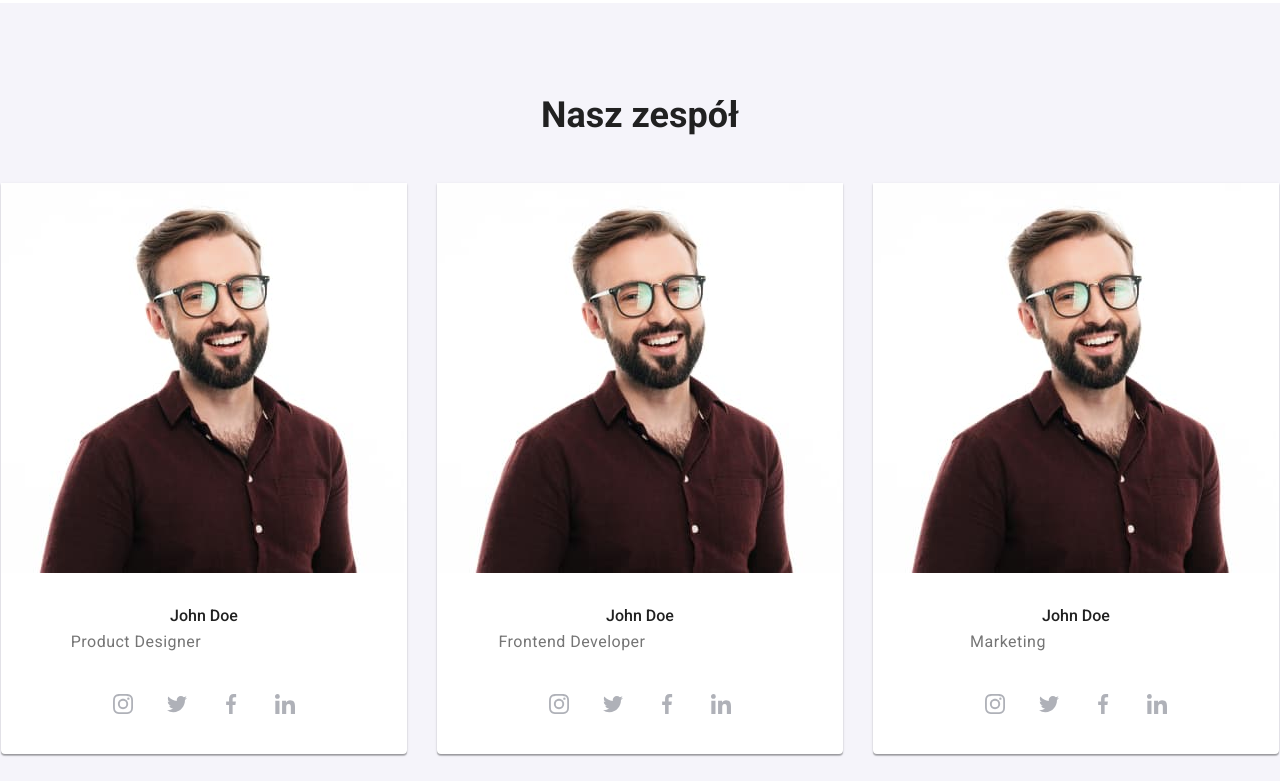
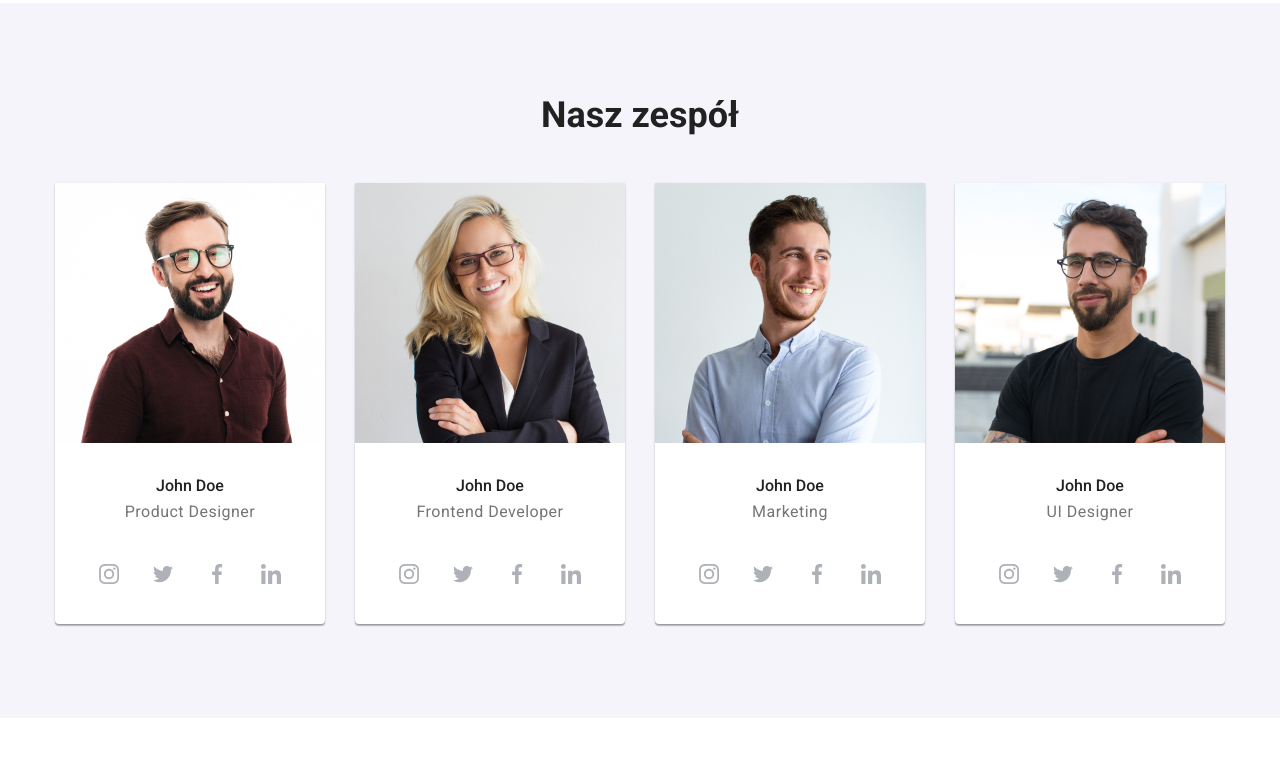
Before and after one commit to PrzemyslawGrz/goit-markup-hw-08, a plain HTML site: page index.html in a window 1280 px wide. Shown: the part 1289-2070 px from the top of the page. Drawn offline with nearby package versions, Linux system fonts and the light colour scheme.

Commit message:
poprawki

```diff
--- a/index.html
+++ b/index.html
@@ -209,12 +209,18 @@
             <li>
               <figure class="team__image">
                 <img
-                  alt="zdjęcie projektanta produktu"
-                  src="./images/product-designer-mbx1.jpg"
-                  srcset="images/product-designer.jpg 270w,
-images/product-designer-mbx1.jpg 450w,
-images/product-designer-dcx1.jpg 354w"
-sizes="(min-width: 1200px) 270px, (min-width: 768px) 354px, 450px;"
+                srcset="
+                  ./images/product-designer-mbx1.jpg 450w,
+                  ./images/product-designer-mbx2.jpg 900w,
+                  ./images/product-designer-tbx1.jpg 354w,
+                  ./images/product-designer-tbx2.jpg 708w,
+                  ./images/product-designer-dcx1.jpg 270w,
+                  ./images/product-designer-dcx2.jpg 540w
+                "
+                sizes="(min-width: 1200px) 270px, (min-width: 768px) 354px, (min-width: 480px) 450px, 100vw"
+                min-width="270"
+                src="./images/product-designer-dcx1.jpg"
+alt="zdjęcie projektanta produktu"
 
                 />
               <h3 class="team-member">John Doe</h3>
@@ -285,14 +291,19 @@ sizes="(min-width: 1200px) 270px, (min-width: 768px) 354px, 450px;"
           <ul class="team__box">
             <li>
               <figure class="team__image">
-                <img
-                  alt="zdjęcie programisty frontend"
-                  src="./images/product-designer-mbx1.jpg"
-                  srcset="images/product-designer.jpg 270w,
-images/product-designer-mbx1.jpg 450w,
-images/product-designer-dcx1.jpg 354w"
-sizes="(min-width: 1200px) 270px, (min-width: 768px) 354px, 450px;"
-
+                 <img
+                srcset="
+                  ./images/frontend-developer-mbx1.jpg 450w,
+                  ./images/frontend-developer-mbx2.jpg 900w,
+                  ./images/frontend-developer-tbx1.jpg 354w,
+                  ./images/frontend-developer-tbx2.jpg 708w,
+                  ./images/frontend-developer-dcx1.jpg 270w,
+                  ./images/frontend-developer-dcx2.jpg 540w
+                "
+                sizes="(min-width: 1200px) 270px, (min-width: 768px) 354px, (min-width: 480px) 450px, 100vw"
+                min-width="270"
+                src="./images/frontend-developer-dcx1.jpg"
+ alt="zdjęcie programisty frontend"
                 />
               <h3 class="team-member">John Doe</h3>
               <p class="team__position">
@@ -363,13 +374,18 @@ sizes="(min-width: 1200px) 270px, (min-width: 768px) 354px, 450px;"
             <li>
               <figure class="team__image">
                 <img
-                  alt="zdjęcie marketingowca"
-                   src="./images/product-designer-mbx1.jpg"
-                  srcset="images/product-designer.jpg 270w,
-images/product-designer-mbx1.jpg 450w,
-images/product-designer-dcx1.jpg 354w"
-sizes="(min-width: 1200px) 270px, (min-width: 768px) 354px, 450px;"
-
+                srcset="
+                  ./images/marketing-mbx1.jpg 450w,
+                  ./images/marketing-mbx2.jpg 900w,
+                  ./images/marketing-tbx1.jpg 354w,
+                  ./images/marketing-tbx2.jpg 708w,
+                  ./images/marketing-dcx1.jpg 270w,
+                  ./images/marketing-dcx2.jpg 540w
+                "
+                sizes="(min-width: 1200px) 270px, (min-width: 768px) 354px, (min-width: 480px) 450px, 100vw"
+                min-width="270"
+                src="./images/marketing-dcx1.jpg"
+alt="zdjęcie marketingowca"
                 />
               <h3 class="team-member">John Doe</h3>
               <p class="team__position">
@@ -439,14 +455,20 @@ sizes="(min-width: 1200px) 270px, (min-width: 768px) 354px, 450px;"
           <ul class="team__box">
             <li>
               <figure class="team__image">
-                <img
-                  alt="zdjęcie ui projektanta"
-                   src="./images/product-designer-mbx1.jpg"
-                  srcset="images/product-designer.jpg 270w,
-images/product-designer-mbx1.jpg 450w,
-images/product-designer-dcx1.jpg 354w"
-sizes="(min-width: 1200px) 270px, (min-width: 768px) 354px, 450px;"
+                 <img
+                srcset="
+                  ./images/ui-designer-mbx1.jpg 450w,
+                  ./images/ui-designer-mbx2.jpg 900w,
+                  ./images/ui-designer-tbx1.jpg 354w,
+                  ./images/ui-designer-tbx2.jpg 708w,
+                  ./images/ui-designer-dcx1.jpg 270w,
+                  ./images/ui-designer-dcx2.jpg 540w
+                "
+                sizes="(min-width: 1200px) 270px, (min-width: 768px) 354px, (min-width: 480px) 450px, 100vw"
+                min-width="270"
+                src="./images/ui-designer-dcx1.jpg"
 
+alt="zdjęcie ui projektanta"
                 />
               <h3 class="team-member">John Doe</h3>
               <p class="team__position">
--- a/sass/components/_team.scss
+++ b/sass/components/_team.scss
@@ -10,7 +10,7 @@
 .team-container {
   width: 100%;
   margin: 0 auto;
-  /*max-width: 738px;*/
+  max-width: 450px;
   text-align: center;
 
   @media (min-width: 768px) {
@@ -30,11 +30,13 @@
 .team {
   &__box {
     display: flex;
+    flex-direction: column;
     flex-wrap: wrap;
     justify-content: center;
     align-items: center;
     list-style-type: none;
     background-color: $secondaryColorWhite;
+
     box-shadow: 0px 1px 3px rgba(0, 0, 0, 0.12), 0px 1px 1px rgba(0, 0, 0, 0.14),
       0px 2px 1px rgba(0, 0, 0, 0.2);
     border-radius: 0px 0px 4px 4px;
```
Also changed, not shown: css/main.min.css, images/frontend-developer-dcx2.jpg (added), images/frontend-developer-mbx2.jpg (renamed from images/fontend-developer-mbx2.jpg), images/marketing-dcx2.jpg (added), images/product-designer-dcx2.jpg (added), images/ui-designer-dcx2.jpg (added), 1 other file.
